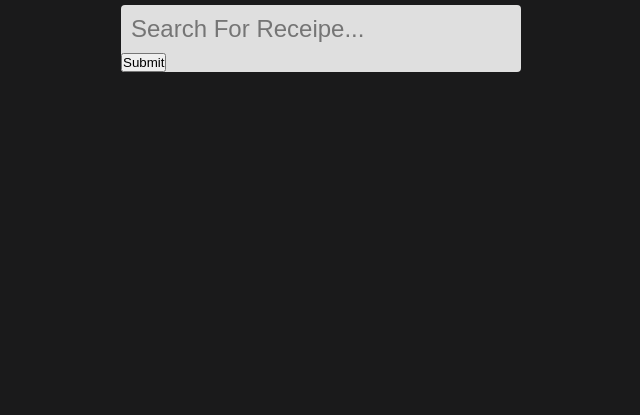
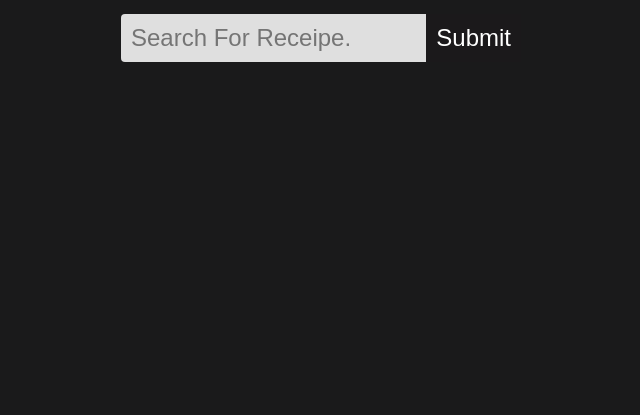
Before and after one commit to RaviTejaM9602/receipe-app, a plain HTML site: page index.html in a window 1280 px wide. Shown: the part 385-800 px from the top of the page, without its empty margins (319-959 px from the left). Drawn offline with nearby package versions, Linux system fonts and the light colour scheme.

Commit message:
Update style.css
Update style sheet

```diff
--- a/style.css
+++ b/style.css
@@ -44,16 +44,17 @@ section {
 }
 
 form {
-    width: 90%;
+    display: flex;
+    justify-content: space-between;
+    align-items: center;
     max-width: 400px;
     margin: 20px auto;
-    background-color: rgba(223,223,223);
+    background-color: rgb(223, 223, 223);
     border-radius: 4px;
 }
 
 form > input {
-  width: 90%;
-  display: in-line;
+  width: 60%;
   background-color: transparent;
   padding: 10px;
   border: none;
@@ -61,11 +62,19 @@ form > input {
   font-size: 2rem;
 }
 
-form ion-icon {
-    width: 8%;
-    font-size: 3rem;
-    margin: -8px;
-    color: orangered;
+
+form > button {
+    background-color: transparent;
+    padding: 10px;
+    border: none;
+    outline: none;
+    font-size: 2rem;
+    background-color: rgb(27, 25, 27);
+    color: white;
+}
+
+form > button:hover {
+    background-color: rgb(112, 38, 69);
 }
 
 .search-result {
```
